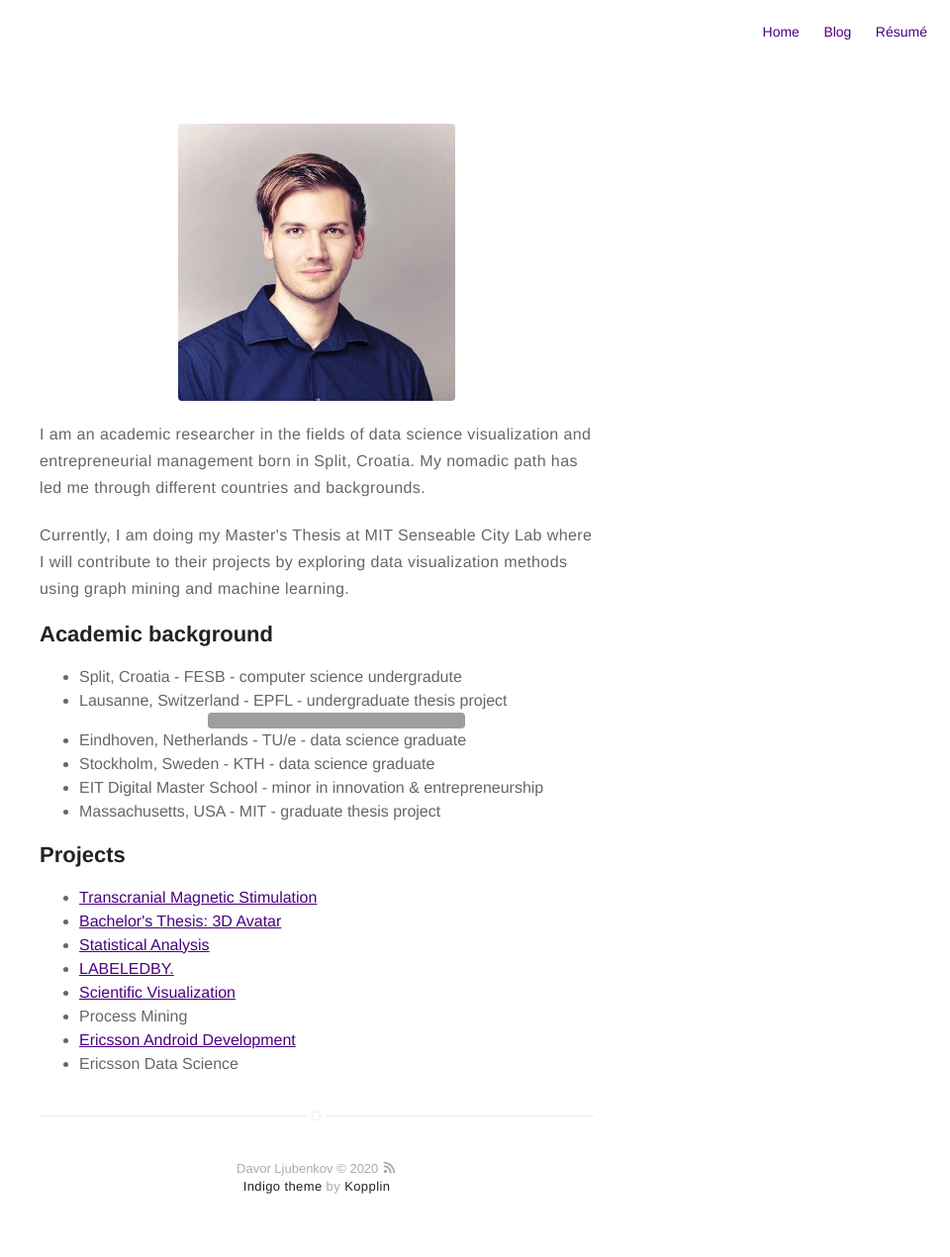
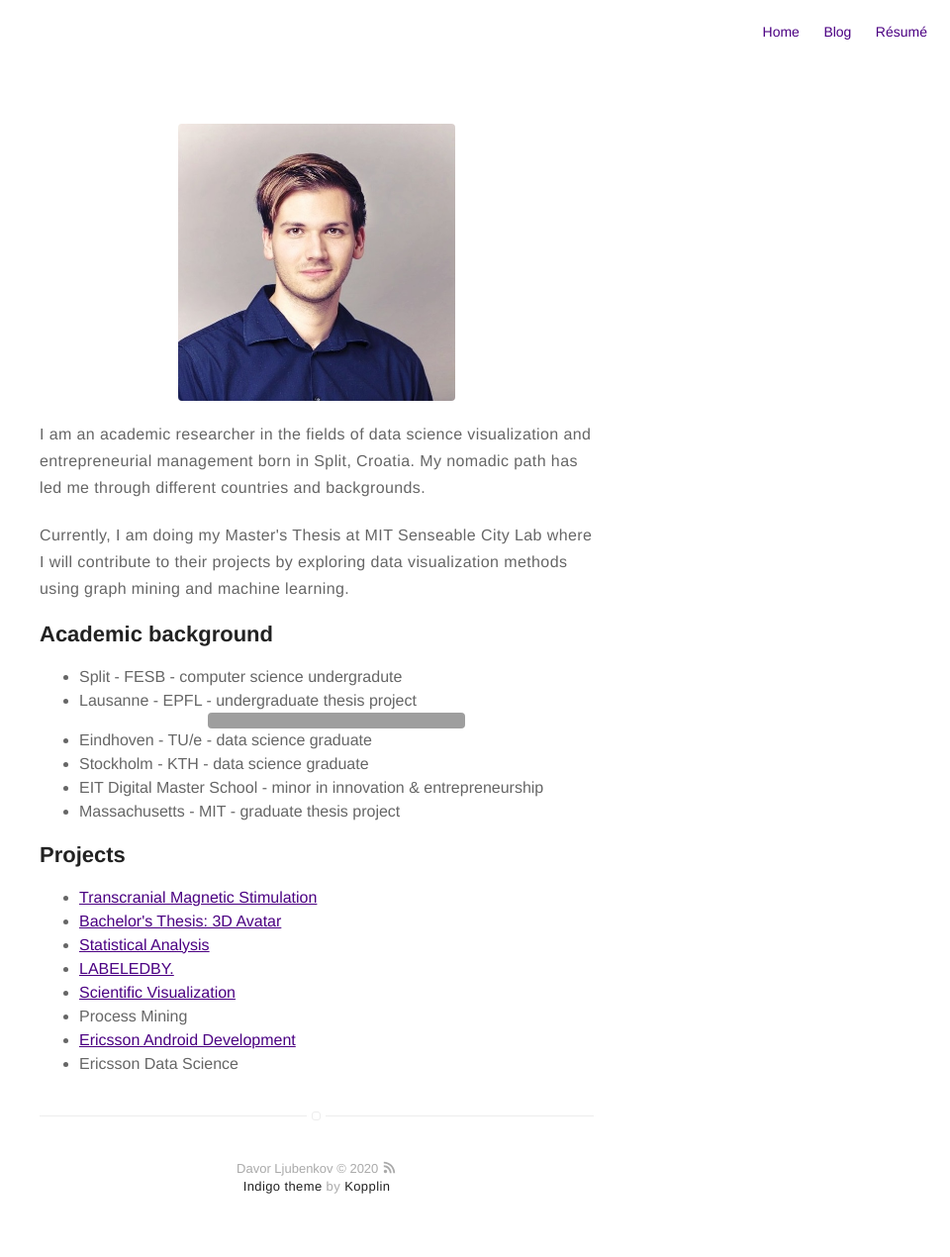
Before and after one commit to dljubenk/dljubenk.github.io, a Jekyll site: the page built from about.md, in a window 1280 px wide. Shown: the whole page at 99% size, without its empty margins (320-1280 px from the left). Built offline with Jekyll 4.4.1, drawn with Linux system fonts in a browser that asks for light colours; grey boxes are pictures that could not be loaded.

Commit message:
Update about.md

```diff
--- a/about.md
+++ b/about.md
@@ -13,12 +13,12 @@ layout: page
 
 
 <ul class="skill-list">
-	<li>Split, Croatia - FESB - computer science undergradute</li>
-	<li>Lausanne, Switzerland - EPFL - undergraduate thesis project <img src="https://image.flaticon.com/icons/svg/552/552009.svg" height="16" width="16"></li>
-	<li>Eindhoven, Netherlands - TU/e - data science graduate</li>
-	<li>Stockholm, Sweden - KTH - data science graduate</li>
+	<li>Split - FESB - computer science undergradute</li>
+	<li>Lausanne - EPFL - undergraduate thesis project <img src="https://image.flaticon.com/icons/svg/552/552009.svg" height="16" width="16"></li>
+	<li>Eindhoven - TU/e - data science graduate</li>
+	<li>Stockholm - KTH - data science graduate</li>
 	<li>EIT Digital Master School - minor in innovation & entrepreneurship</li>
-	<li>Massachusetts, USA - MIT - graduate thesis project</li>
+	<li>Massachusetts - MIT - graduate thesis project</li>
 </ul>
 
 <h2>Projects</h2>
```
